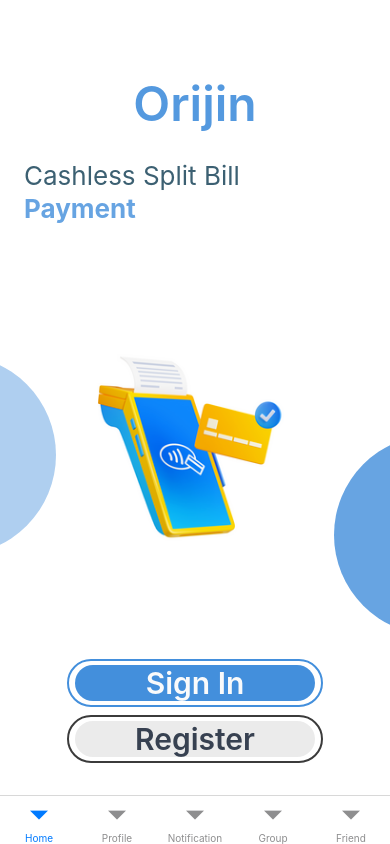
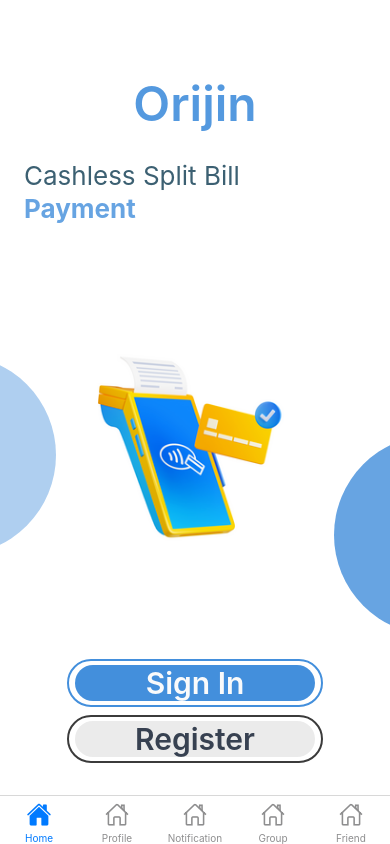
Before and after one commit to ejuss00/Ejuss02-2023-React-Native-01, a React Native app: screen / in a window 390 px wide. Built offline with nearby package versions, Linux system fonts and the light colour scheme.

Commit message:
added icon into bottom-nav

```diff
--- a/App.js
+++ b/App.js
@@ -2,7 +2,7 @@ import 'react-native-gesture-handler';// make sure this stays at very top
 import React from 'react';
 import { NavigationContainer } from '@react-navigation/native';
 import { createStackNavigator } from '@react-navigation/stack';
-import Icon from 'react-native-vector-icons/FontAwesome5';
+import Ionic from 'react-native-vector-icons/Ionicons';
 // import Tabs from './navigation/tabs';
 import { createBottomTabNavigator } from '@react-navigation/bottom-tabs';
 
@@ -29,7 +29,25 @@ function HomeStack() {
 
 function MyTabs() {
   return (
-    <Tab.Navigator>
+    <Tab.Navigator
+    screenOptions={({route})=> ({
+      tabBarIcon: ({focused, color, size}) => {
+        let iconName;
+        if (route.name === 'Home') {
+          iconName = focused ? 'home' : 'home-outline';
+    } else if (route.name === 'Profile') {
+      iconName = focused ? 'home' : 'home-outline';
+      } else if (route.name === 'Notification') {
+      iconName = focused ? 'home' : 'home-outline';
+      } else if (route.name === 'Group') {
+      iconName = focused ? 'home' : 'home-outline';
+      } else if (route.name === 'Friend') {
+      iconName = focused ? 'home' : 'home-outline';
+      }
+      return <Ionic name={iconName} size={size} color={color} />;
+      },
+    })}
+    >
       <Tab.Screen name="Home" component={HomeStack} options={{ headerShown: false }} />
       <Tab.Screen name="Profile" component={HUserProfile} />
       <Tab.Screen name="Notification" component={HNotificationProfile} />
```
